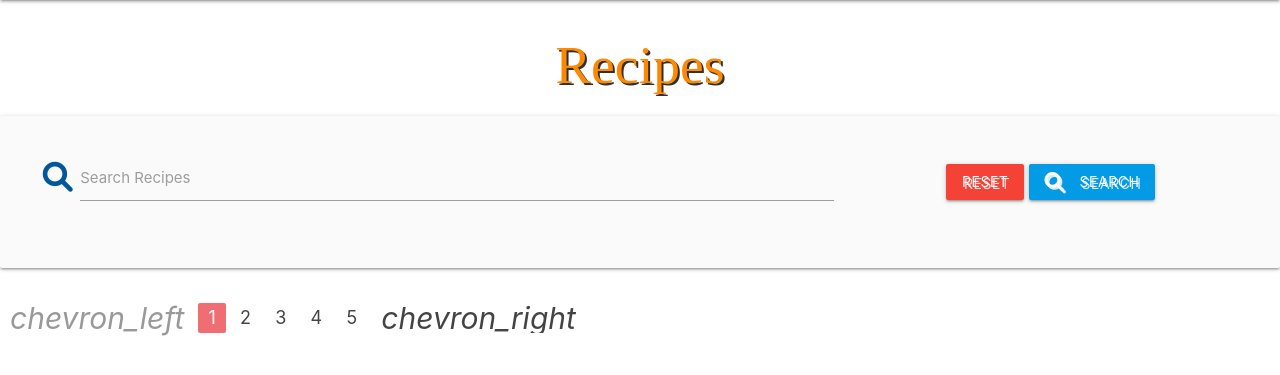
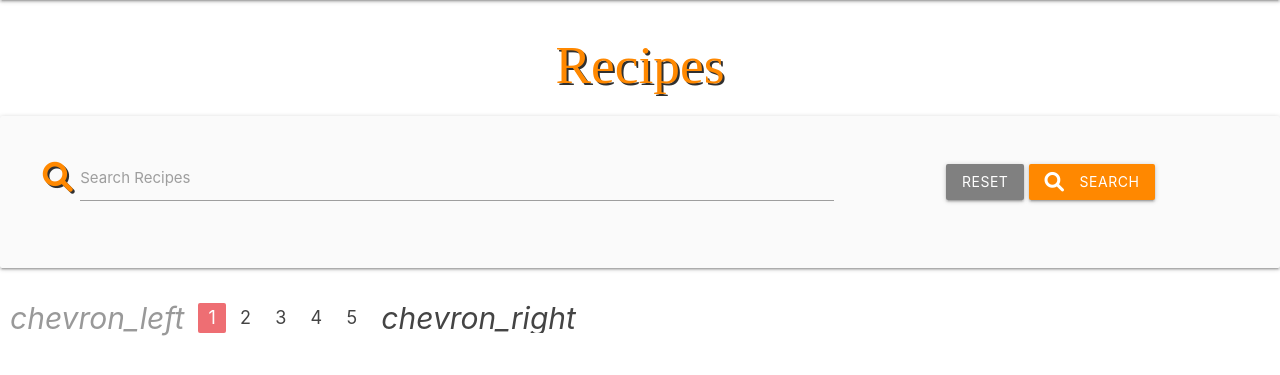
Before and after one commit to elliemcavoy/my-indian-recipebook, a Flask app: page /search in a window 1280 px wide. Shown: the part 64-439 px from the top of the page. Run offline with Flask 2, Linux system fonts and the light colour scheme; data that the repository does not hold is empty; some libraries are stand-ins or nearby versions; some web fonts are replaced.

Commit message:
Button styling added to all buttons including reset and delete button

```diff
--- a/app.py
+++ b/app.py
@@ -170,6 +170,7 @@ def add_favourites(recipe):
     name=recipe.get("name")
     ingredients=recipe.get("ingredients")
     method=recipe.get("method")
+    image=recipe.get("image")
 
     if request.method == "POST":
         favourite={
@@ -177,6 +178,7 @@ def add_favourites(recipe):
             "name": name,
             "ingredients": ingredients,
             "method": method,
+            "image": image,
             "added_by": session["user"]
         }
         mongo.db.favourites.insert_one(favourite)
--- a/static/css/style.css
+++ b/static/css/style.css
@@ -133,3 +133,21 @@
       text-shadow: 2px 2px #1b1b1be8;
       padding:5px;
     }
+
+    .images img{
+      object-fit:cover;
+
+    }
+
+    .search i{
+      color: rgba(255, 136, 0) ;
+      text-shadow: 2px 2px #1b1b1be8;
+    }
+
+    .grey-btn{
+      background-color:grey;
+    }
+
+    .orange-btn{
+      background-color:rgba(255, 136, 0);
+    }
--- a/templates/recipes.html
+++ b/templates/recipes.html
@@ -5,14 +5,14 @@
 <div class="row card-panel grey lighten-5">
   <form action="{{ url_for('search') }}" method="post" class="col s12">
       <div class="row valign-wrapper center-align">
-          <div class="input-field col s12 m8">
-              <i class="fas fa-search prefix light-blue-text text-darken-4"></i>
+          <div class="input-field col s12 m8 search">
+              <i class="fas fa-search prefix"></i>
               <input type="text" name="query" id="query" minlength="3" class="validate" required>
               <label for="query">Search Recipes</label>
           </div>
           <div class="col s12 m4">
-              <a href="{{ url_for('recipes') }}" class="red btn text-shadow">Reset</a>
-              <button type="submit" class="light-blue darken-1 btn text-shadow">
+              <a href="{{ url_for('recipes') }}" class="btn grey-btn">Reset</a>
+              <button type="submit" class="btn orange-btn">
                   <i class="fas fa-search left"></i> Search
               </button>
           </div>
@@ -25,8 +25,8 @@
           {% for recipe in recipes %}
             <div class="col s12 m6 l4 inline-block page-text">
               <div class="card">
-                <div class="card-image">
-                  <img src="">
+                <div class="card-image images">
+                  <img src="{{ recipe.image }}">
                   <a class="btn-floating halfway-fab waves-effect waves-light buttons" href="{{ url_for('recipecard', recipe=recipe._id) }}"> View</a>
                 </div>
                 <div class="card-content center-align">
```
Also changed, not shown: templates/my_profile.html (+7 -7 lines).
